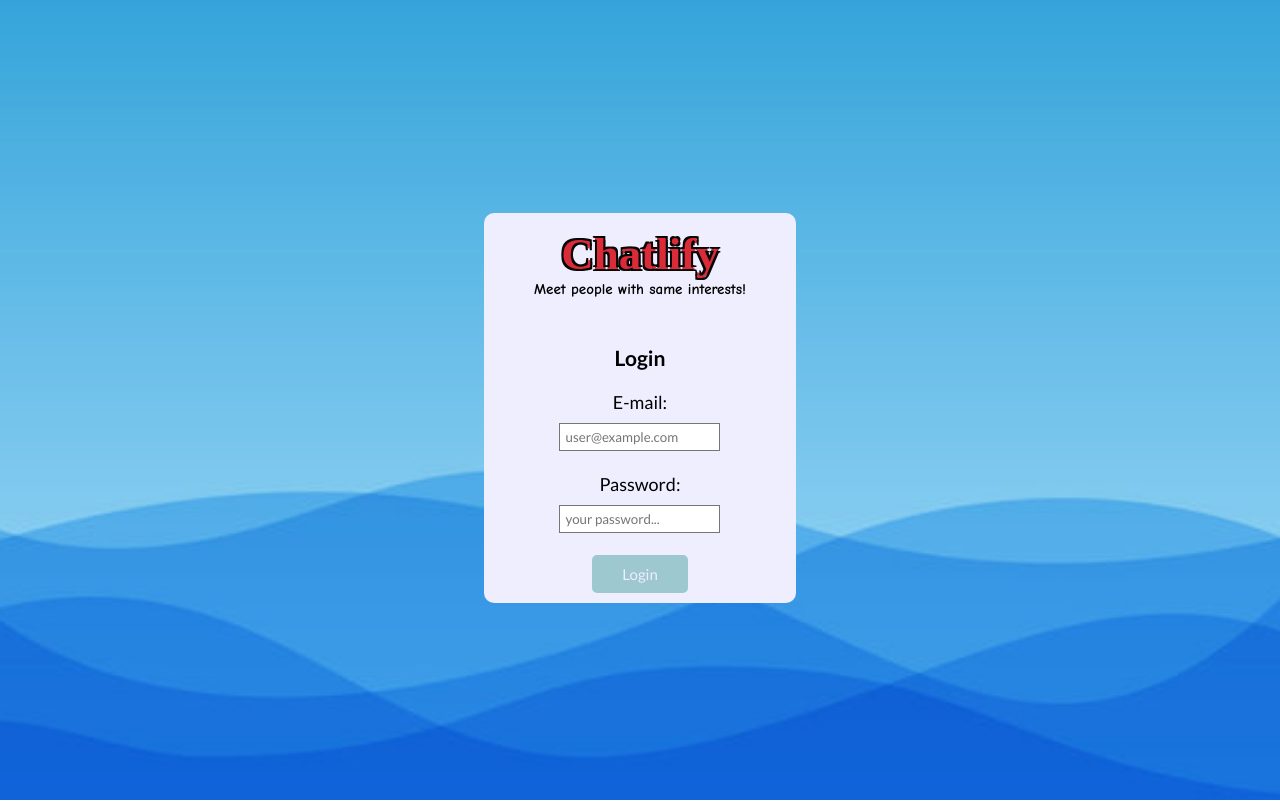
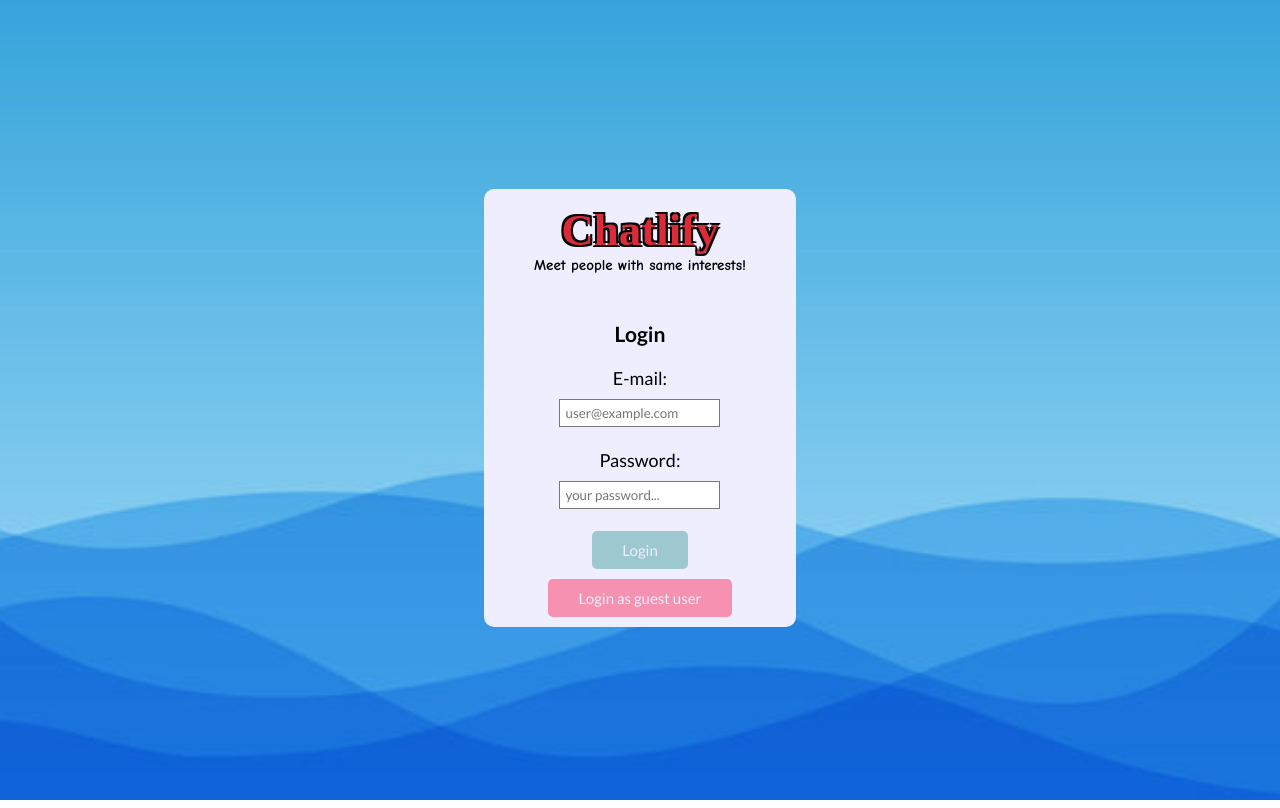
Before and after one commit to mayolito-waje/chatlify, a React (Vite) app in the folder client/: page /auth/login in a window 1280 px wide. Built offline with nearby package versions, Linux system fonts and the light colour scheme; a web font is replaced by a local one.

Commit message:
modify login component and button utils

```diff
--- a/client/src/pages/auth/Login.tsx
+++ b/client/src/pages/auth/Login.tsx
@@ -29,6 +29,9 @@
         <button type="submit" className="blue-button">
           Login
         </button>
+        <button type="button" className="red-button" style={{ marginTop: 10 }}>
+          Login as guest user
+        </button>
       </form>
     </div>
   );
--- a/client/src/styles/utils.scss
+++ b/client/src/styles/utils.scss
@@ -3,11 +3,12 @@
 $xiketic: #0d0106;
 $bdazzeled-blue: #28587b;
 $cadet-blue: #51a3a3;
+$radical-red: #ff3864;
 
 $base-font: 'Lato', sans-serif;
 
-.blue-button {
-  background-color: $cadet-blue;
+@mixin button-color($color: #51a3a3) {
+  background-color: $color;
   padding: 10px 30px;
   opacity: 50%;
   color: $lavender-web;
@@ -16,8 +17,16 @@
   font-family: $base-font;
   font-size: 15px;
   border-radius: 5px;
+
+  &:hover {
+    opacity: 100%;
+  }
 }
 
-.blue-button:hover {
-  opacity: 100%;
+.blue-button {
+  @include button-color;
 }
+
+.red-button {
+  @include button-color($color: $radical-red);
+}
```
